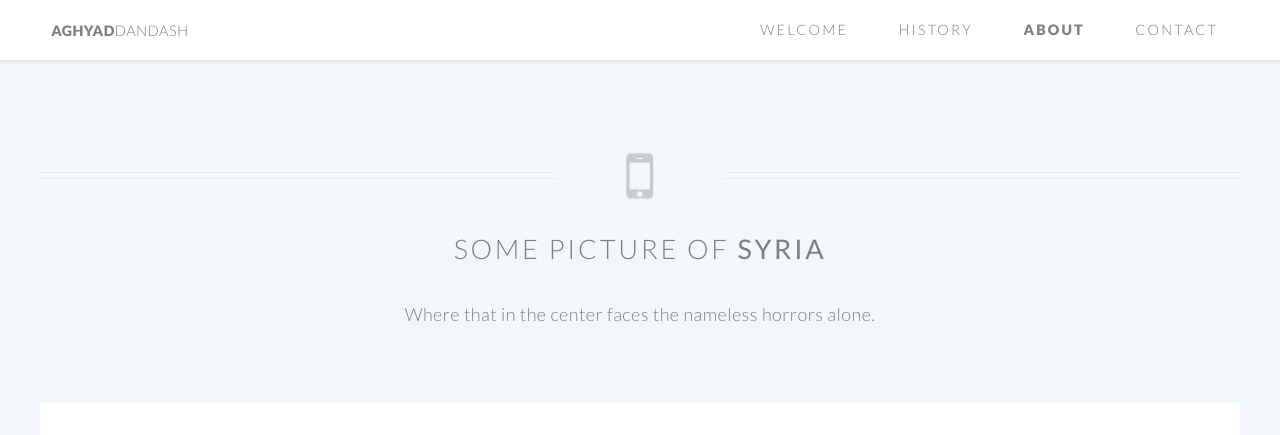
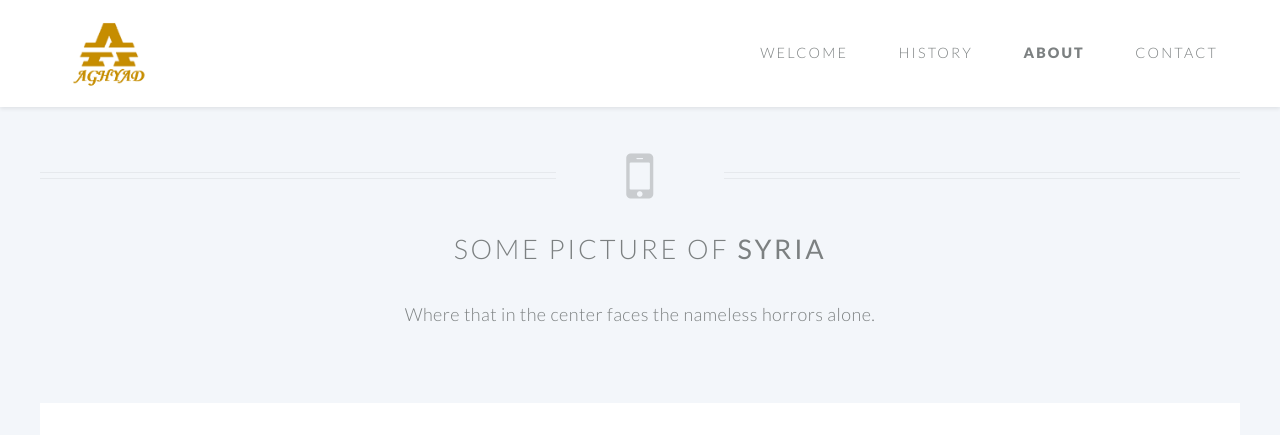
Before and after one commit to AghyadDandash/damascus, a plain HTML site: page about.html in a window 1280 px wide. Shown: the top 435 px of the page. Drawn offline with nearby package versions, Linux system fonts and the light colour scheme; files whose address does not match are found by name.

Commit message:
add a new logo and concting with the home page

```diff
--- a/about.html
+++ b/about.html
@@ -48,7 +48,11 @@
     <!-- START BODY HEADER -->
     <header id="header" class="body-header header-alt DF">
 
-      <h1 id="logo">AGHYAD<span class="FW-300">dandash</span></h1>
+      <!-- <h1 id="logo">AGHYAD<span class="FW-300">dandash</span></h1> -->
+
+      <figure id="logo-1">
+          <a href="index.html"> <img src="img/aghyad.png" alt=""> </a>
+         </figure>
 
       <div id="nav-triggers">
         <a id="open-menu" class="menu-trigger DF"><i class="icon fa-menu"></i></a>
--- a/assets/css/style.css
+++ b/assets/css/style.css
@@ -303,6 +303,10 @@ body {
 }
 #logo a {
 	border: none;
+}
+#logo-1 {
+	width: 10%;
+	max-width: 200px;
 }
 
 
```
Also changed, not shown: contact.html (+5 -1 lines), history.html (+5 -1 lines), index.html (+7 -3 lines), img/aghhh.png (added), img/aghyad.png (added), img/aglogo.png (added).
